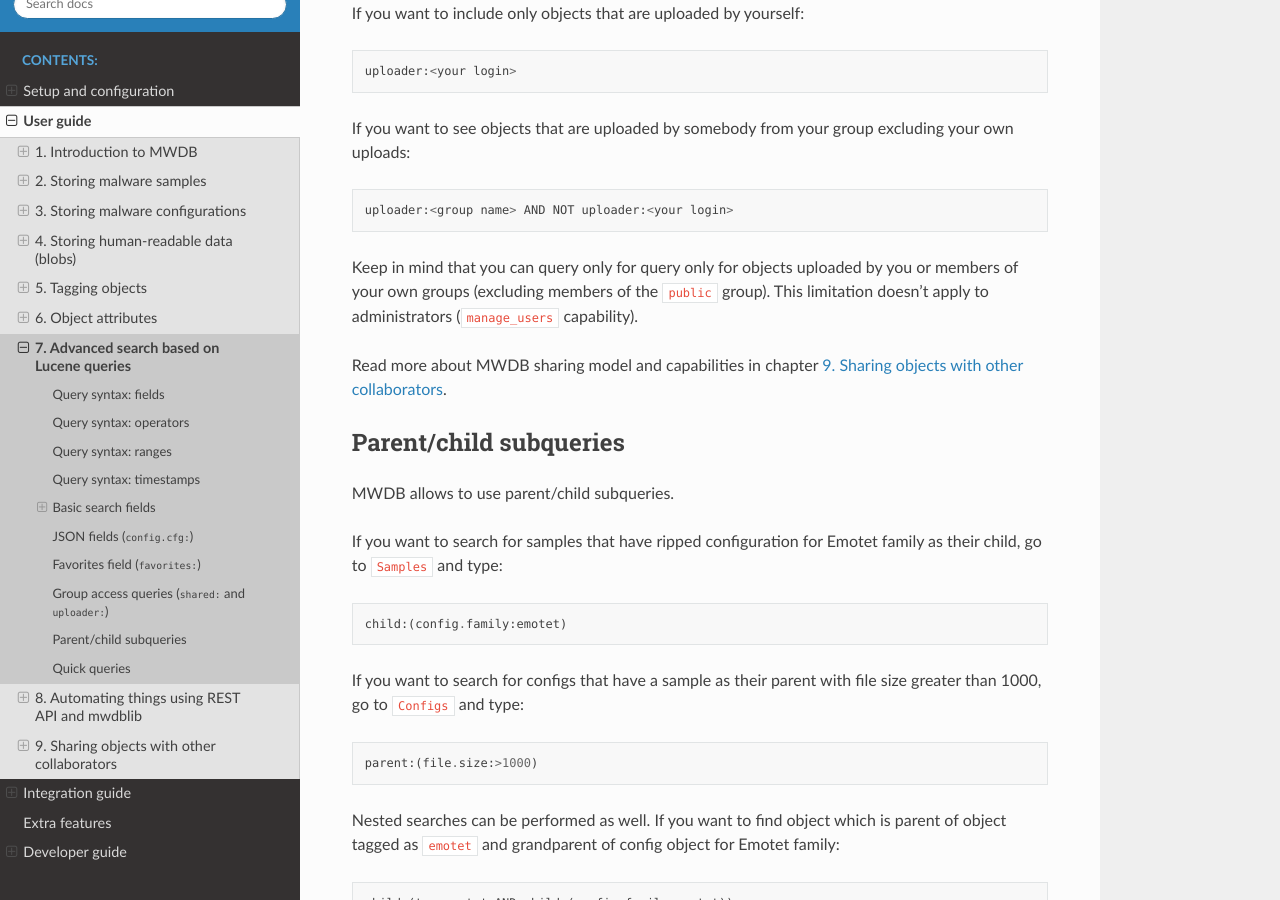
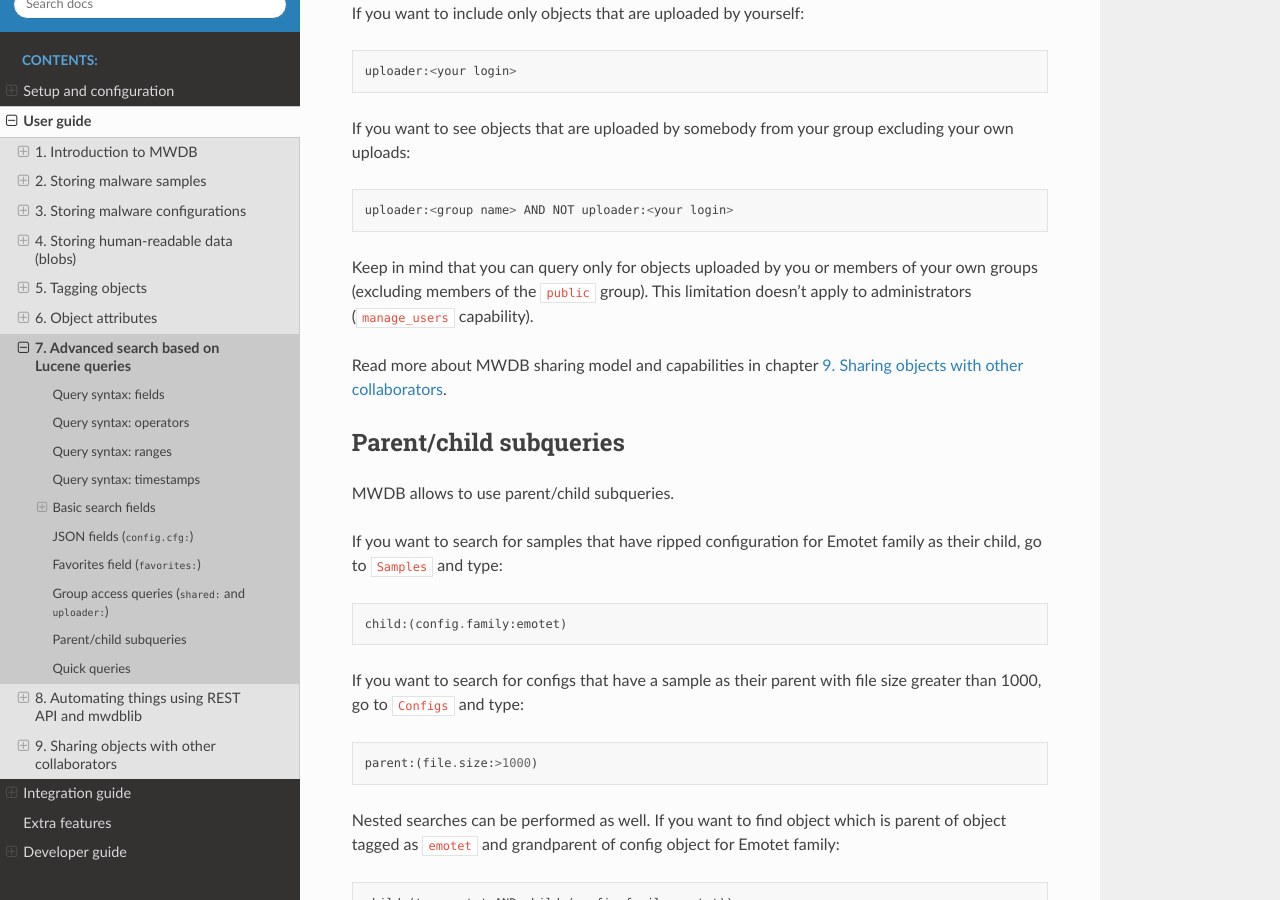
Before and after one commit to CERT-Polska/mwdb-core, a Sphinx documentation site: the page built from docs/user-guide/7-Lucene-search.rst, in a window 1280 px wide and 900 px high, scrolled down 6833 px. Built offline with Sphinx 7.4.7 and the Read the Docs theme 2.0.0, drawn with Linux system fonts in a browser that asks for light colours.

Commit message:
Docs: Typo in Lucene search

```diff
--- a/docs/user-guide/7-Lucene-search.rst
+++ b/docs/user-guide/7-Lucene-search.rst
@@ -320,7 +320,7 @@
 
    uploader:<group name> AND NOT uploader:<your login>
 
-Keep in mind that you can query only for query only for objects uploaded by you or members of your own groups (excluding members of the ``public`` group). This limitation doesn't apply to administrators (``manage_users`` capability).
+Keep in mind that you can query only for objects uploaded by you or members of your own groups (excluding members of the ``public`` group). This limitation doesn't apply to administrators (``manage_users`` capability).
 
 Read more about MWDB sharing model and capabilities in chapter :ref:`9. Sharing objects with other collaborators`.
 
```
